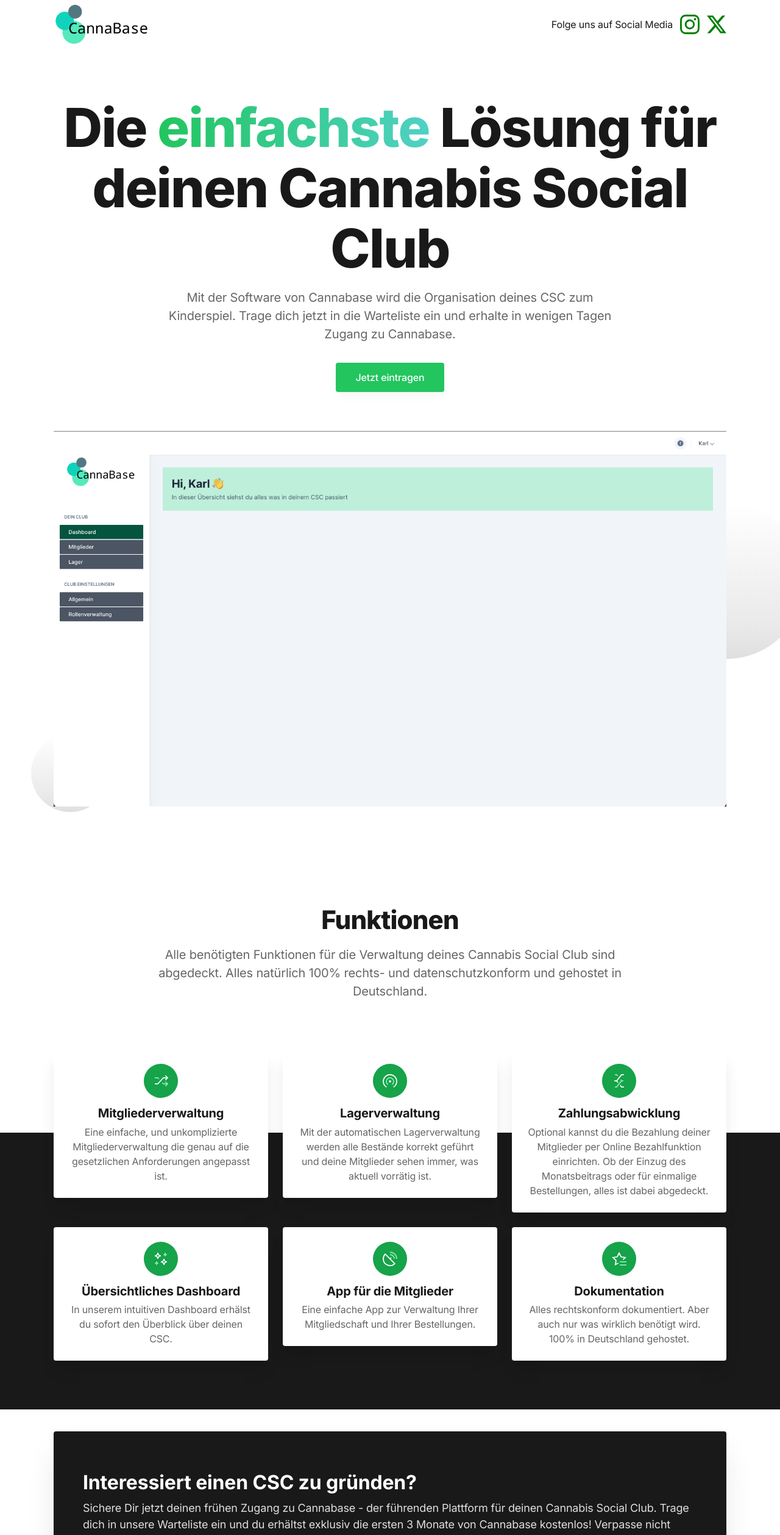
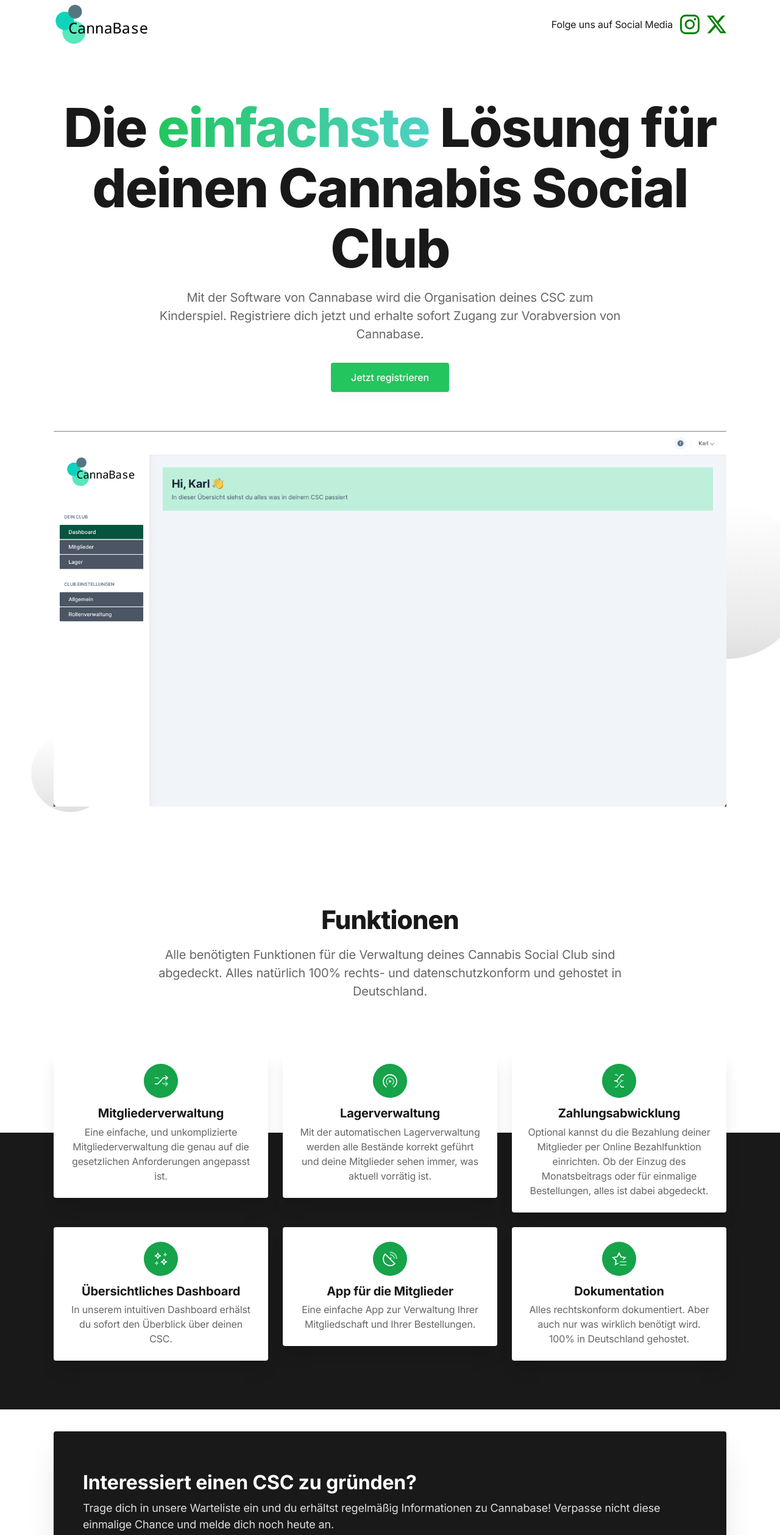
Before and after one commit to cannabase/cannabase-landing, a Next.js app: page / in a window 1280 px wide. Shown: the top 2518 px of the page at 61% size. Built offline with nearby package versions, Linux system fonts and the light colour scheme.

Commit message:
fix: links

```diff
--- a/components/hero.tsx
+++ b/components/hero.tsx
@@ -31,10 +31,10 @@ export default function Hero() {
           <div className="text-center pb-12 md:pb-16">
             <h1 className="text-5xl md:text-6xl font-extrabold leading-tighter tracking-tighter mb-4" data-aos="zoom-y-out">Die <span className="bg-clip-text text-transparent bg-gradient-to-r from-green-500 to-teal-400">einfachste</span> Lösung für deinen Cannabis Social Club</h1>
             <div className="max-w-3xl mx-auto">
-              <p className="text-xl text-gray-600 mb-8" data-aos="zoom-y-out" data-aos-delay="150">Mit der Software von Cannabase wird die Organisation deines CSC zum Kinderspiel. Trage dich jetzt in die Warteliste ein und erhalte in wenigen Tagen Zugang zu Cannabase.</p>
+              <p className="text-xl text-gray-600 mb-8" data-aos="zoom-y-out" data-aos-delay="150">Mit der Software von Cannabase wird die Organisation deines CSC zum Kinderspiel. Registriere dich jetzt und erhalte sofort Zugang zur Vorabversion von Cannabase.</p>
               <div className="max-w-xs mx-auto sm:max-w-none sm:flex sm:justify-center" data-aos="zoom-y-out" data-aos-delay="300">
                 <div>
-                  <a className="btn text-white bg-green-500 hover:bg-green-600 w-full mb-4 sm:w-auto sm:mb-0" href="#waitlist-form">Jetzt eintragen</a>
+                  <a className="btn text-white bg-green-500 hover:bg-green-600 w-full mb-4 sm:w-auto sm:mb-0" href="https://app.cannabase.club">Jetzt registrieren</a>
                 </div>
               </div>
             </div>
--- a/components/newsletter.tsx
+++ b/components/newsletter.tsx
@@ -52,7 +52,7 @@ export default function Newsletter() {
               <div className="relative flex flex-col lg:flex-row justify-between items-center">
                 <div className="text-center lg:text-left">
                   <h3 className="h3 text-white mb-2">Interessiert einen CSC zu gründen?</h3>
-                  <p className="text-gray-300 text-lg mb-6">Sichere Dir jetzt deinen frühen Zugang zu Cannabase - der führenden Plattform für deinen Cannabis Social Club. Trage dich in unsere Warteliste ein und du erhältst exklusiv die ersten 3 Monate von Cannabase kostenlos! Verpasse nicht diese einmalige Chance und melde dich noch heute an.</p>
+                  <p className="text-gray-300 text-lg mb-6">Trage dich in unsere Warteliste ein und du erhältst regelmäßig Informationen zu Cannabase! Verpasse nicht diese einmalige Chance und melde dich noch heute an.</p>
                   <form id="waitlist-form" onSubmit={submitToWaitlist}>
                     <div className="flex flex-col sm:flex-row justify-center max-w-xs mx-auto sm:max-w-md lg:mx-0">
                       <input type="email" name="email"
--- a/components/ui/footer.tsx
+++ b/components/ui/footer.tsx
@@ -37,11 +37,10 @@ export default function Footer() {
             <h6 className="text-gray-800 font-medium mb-2">Unternehmen</h6>
             <ul className="text-sm">
               <li className="mb-2">
-                <a href="/about-us" className="text-gray-600 hover:text-gray-900 transition duration-150 ease-in-out">Über
-                  uns</a>
+                <a href="https://app.cannabase.club/terms-of-service" className="text-gray-600 hover:text-gray-900 transition duration-150 ease-in-out">AGB</a>
               </li>
               <li className="mb-2">
-                <a href="/privacy"
+                <a href="https://app.cannabase.club/privacy-policy"
                    className="text-gray-600 hover:text-gray-900 transition duration-150 ease-in-out">Datenschutzerklärung</a>
               </li>
               <li className="mb-2">
```
